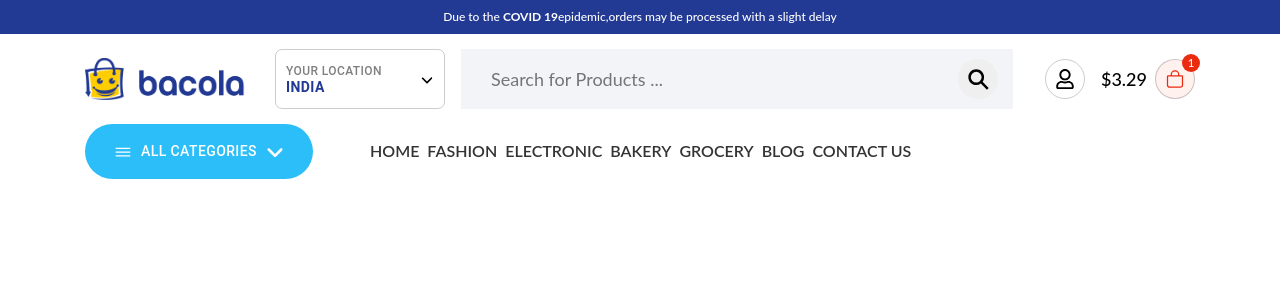
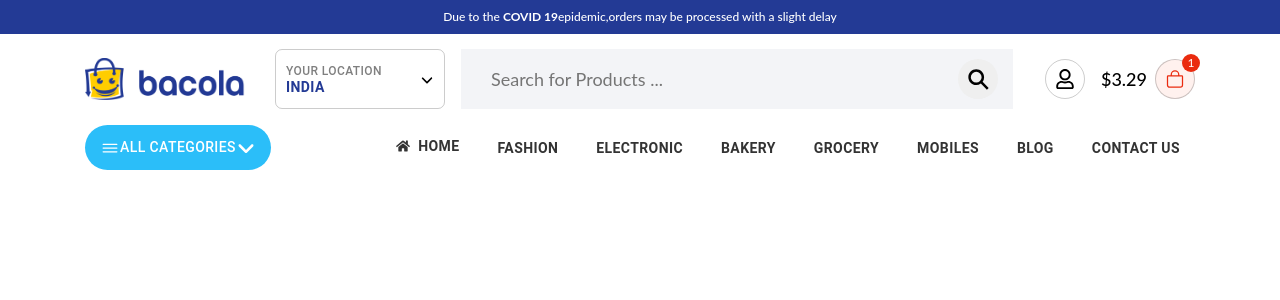
Before and after one commit to RohitMathur747/bacola, a React (Create React App) app: page / in a window 1280 px wide. Shown: the top 300 px of the page. Built offline with nearby package versions, Linux system fonts and the light colour scheme; no server answers.

Commit message:
Day 3 - Dailog box and country down list is Done!!

```diff
--- a/package.json
+++ b/package.json
@@ -12,6 +12,7 @@
     "@testing-library/jest-dom": "^6.9.1",
     "@testing-library/react": "^16.3.2",
     "@testing-library/user-event": "^13.5.0",
+    "axios": "^1.16.1",
     "bootstrap": "^4.1.3",
     "react": "^19.2.6",
     "react-dom": "^19.2.6",
--- a/src/App.css
+++ b/src/App.css
@@ -20,6 +20,28 @@ body {
   .container-xl {
     max-width: 1200px;
   }
+}
+
+::-webkit-scrollbar {
+  width: 8px !important;
+  height: 8px !important;
+}
+::-webkit-scrollbar-thumb {
+  background: #ccc !important;
+  border-radius: 4px !important;
+}
+::-webkit-scrollbar-track {
+  background: transparent !important;
+}
+
+nav .navPart1 {
+  max-width: 20%;
+  flex: 0 0 20%;
+}
+
+nav .navPart2 {
+  max-width: 80%;
+  flex: 0 0 80%;
 }
 
 .headerWrapper .top-strip {
@@ -78,7 +100,7 @@ body {
   opacity: 0.7;
 }
 
-header .headerSearch {
+.headerSearch {
   width: 60%;
   height: 60px;
   background-color: #f3f4f7;
@@ -86,7 +108,7 @@ header .headerSearch {
   position: relative;
 }
 
-header .headerSearch input {
+.headerSearch input {
   background: transparent;
   outline: none;
   font-size: 18px;
@@ -97,7 +119,7 @@ header .headerSearch input {
   padding: 0px 20px !important;
 }
 
-header .headerSearch button {
+.headerSearch button {
   position: absolute;
   right: 15px;
   top: 10px;
@@ -109,7 +131,7 @@ header .headerSearch button {
   border: none !important;
 }
 
-header .headerSearch button svg {
+.headerSearch button svg {
   font-size: 25px;
 }
 
@@ -157,14 +179,16 @@ header .headerSearch button svg {
 }
 
 nav .allCatTab {
+  font-size: 14px;
+  font-weight: 500;
+  color: #fff !important;
   background-color: #2bbef9;
-  padding: 15px 20px !important;
+  padding: 10px 15px !important;
   border-radius: 30px !important;
 }
 
 nav .allCatTab {
   color: #fff !important;
-  margin-right: 10px;
 }
 
 nav .allCatTab:hover {
@@ -187,9 +211,64 @@ nav .allCatTab .icon2 svg {
 nav .navPart2 ul {
   margin-bottom: 0px;
 }
+
 nav .navPart2 ul li a {
-  font-size: 16px;
+  text-decoration: none;
+  font-weight: 600;
+}
+
+nav .navPart2 ul li a button {
+  font-size: 14px;
   text-decoration: none;
   font-weight: 600;
   color: rgba(0, 0, 0, 0.8) !important;
+  text-transform: uppercase;
+  display: flex;
+  align-items: center;
+  padding: 10px 15px;
+  transition: all 0.2s ease-in-out;
 }
+
+nav .navPart2 ul li a:hover {
+  background: #f0faff;
+  color: #2bbef9 !important;
+  border-radius: 25px;
+}
+
+.locationModel .MuiPaper-elevation {
+  padding: 25px;
+  position: relative;
+}
+
+.locationModel .countryList {
+  margin-bottom: 0px;
+  max-height: 400px;
+  overflow-y: scroll;
+  overflow-x: hidden;
+}
+.locationModel .countryList li {
+  width: 100%;
+  list-style: none;
+}
+.locationModel .countryList li button {
+  width: 100%;
+  text-transform: uppercase;
+  color: #000 !important;
+  justify-content: flex-start !important;
+  padding: 15px 20px !important;
+}
+
+.locationModel .close_ {
+  position: absolute;
+  top: 10px;
+  right: 10px;
+  color: rgba(0, 0, 0, 0.8) !important;
+  min-width: 30px !important;
+  height: 40px !important;
+  width: 40px !important;
+  border-radius: 50% !important;
+}
+
+.locationModel .close_ svg {
+  font-size: 25px;
+}
--- a/src/App.js
+++ b/src/App.js
@@ -1,17 +1,43 @@
-import React from "react";
+import React, { useState, useEffect } from "react";
 import "bootstrap/dist/css/bootstrap.min.css";
 import { BrowserRouter, Route, Routes } from "react-router-dom";
 import Home from "./Pages/Home";
 import Header from "./Components/Header/index";
 import "./App.css";
+import { createContext } from "react";
+import axios from "axios";
+
+const MyContext = createContext();
 
 const App = () => {
+  const [countryList, setCountryList] = useState([]);
+
+  useEffect(() => {
+    getCountry("https://countriesnow.space/api/v0.1/countries/");
+  }, []);
+
+  const getCountry = async (url) => {
+    try {
+      const res = await axios.get(url);
+      setCountryList(res.data.data);
+    } catch (error) {
+      console.log(error);
+    }
+  };
+
+  const values = {
+    countryList,
+    setCountryList,
+  };
+
   return (
     <BrowserRouter>
-      <Header />
-      <Routes>
-        <Route path="/" exact={true} element={<Home />} />
-      </Routes>
+      <MyContext.Provider value={{ values }}>
+        <Header />
+        <Routes>
+          <Route path="/" exact={true} element={<Home />} />
+        </Routes>
+      </MyContext.Provider>
     </BrowserRouter>
   );
 };
--- a/src/Components/CountryDropdown/index.js
+++ b/src/Components/CountryDropdown/index.js
@@ -1,10 +1,22 @@
+import React, { useState } from "react";
 import Button from "@mui/material/Button";
 import { FaAngleDown } from "react-icons/fa6";
+import Dialog from "@mui/material/Dialog";
+import { IoSearchSharp } from "react-icons/io5";
+//import { IoIosClose } from "react-icons/io";
+import { IoClose } from "react-icons/io5";
+import Slide from "@mui/material/Slide";
+
+const Transition = React.forwardRef(function Transition(props, ref) {
+  return <Slide direction="up" ref={ref} {...props} />;
+});
 
 const CountryDropdown = ({ countries, selectedCountry, onCountryChange }) => {
+  const [isOpenModal, setIsOpenModal] = useState(false);
+
   return (
     <>
-      <Button className="countryDrop">
+      <Button className="countryDrop" onClick={() => setIsOpenModal(true)}>
         <div className="info d-flex flex-column">
           <span className="label">Your Location</span>
           <span className="name">India</span>
@@ -13,6 +25,82 @@ const CountryDropdown = ({ countries, selectedCountry, onCountryChange }) => {
           <FaAngleDown />
         </span>
       </Button>
+
+      <Dialog
+        open={isOpenModal}
+        onClose={() => setIsOpenModal(false)}
+        className="locationModel"
+        TransitionComponent={Transition}
+      >
+        <h4 className="mb-0">Choose your Delivery Location</h4>
+        <p>Enter your address and we will specify the offer for your area.</p>
+        <Button className="close_" onClick={() => setIsOpenModal(false)}>
+          <IoClose />
+        </Button>
+        <div className="headerSearch w-100">
+          <input
+            type="text"
+            className="searchInput"
+            placeholder="Search Your area..."
+          />
+          <button className="searchBtn">
+            <IoSearchSharp />
+          </button>
+        </div>
+
+        <ul className="countryList">
+          <li>
+            <Button onClick={() => setIsOpenModal(false)}>India</Button>
+          </li>
+          <li>
+            <Button onClick={() => setIsOpenModal(false)}>United States</Button>
+          </li>
+          <li>
+            <Button onClick={() => setIsOpenModal(false)}>
+              United Kingdom
+            </Button>
+          </li>
+          <li>
+            <Button onClick={() => setIsOpenModal(false)}>Australia</Button>
+          </li>
+          <li>
+            <Button onClick={() => setIsOpenModal(false)}>Canada</Button>
+          </li>
+          <li>
+            <Button onClick={() => setIsOpenModal(false)}>SriLanka</Button>
+          </li>
+          <li>
+            <Button onClick={() => setIsOpenModal(false)}>Bangladesh</Button>
+          </li>
+          <li>
+            <Button onClick={() => setIsOpenModal(false)}>Pakistan</Button>
+          </li>
+          <li>
+            <Button onClick={() => setIsOpenModal(false)}>Bhutan</Button>
+          </li>
+          <li>
+            <Button onClick={() => setIsOpenModal(false)}>Nepal</Button>
+          </li>
+          <li>
+            <Button onClick={() => setIsOpenModal(false)}>Maldives</Button>
+          </li>
+          <li>
+            <Button onClick={() => setIsOpenModal(false)}>Afghanistan</Button>
+          </li>
+          <li>
+            <Button onClick={() => setIsOpenModal(false)}>Myanmar</Button>
+          </li>
+          <li>
+            <Button onClick={() => setIsOpenModal(false)}>Thailand</Button>
+          </li>
+          <li>
+            <Button onClick={() => setIsOpenModal(false)}>Vietnam</Button>
+          </li>
+          <li>
+            <Button onClick={() => setIsOpenModal(false)}>Indonesia</Button>
+          </li>
+        </ul>
+      </Dialog>
     </>
   );
 };
--- a/src/Components/Header/Navigation/index.js
+++ b/src/Components/Header/Navigation/index.js
@@ -2,45 +2,68 @@ import Button from "@mui/material/Button";
 import { IoIosMenu } from "react-icons/io";
 import { FaAngleDown } from "react-icons/fa6";
 import { Link } from "react-router-dom";
+import { FaHome } from "react-icons/fa";
 
 const Navigation = () => {
   return (
     <nav>
       <div className="container">
         <div className="row">
-          <div className="col-sm-3 navPart1 d-flex align-items-center">
+          <div className="col-sm-2 navPart1 d-flex align-items-center">
             <Button className="allCatTab d-flex align-items-center">
-              <span className="icon1 mr-2 ml-2">
+              <span className="icon1">
                 <IoIosMenu />
               </span>
               <span className="text">ALL CATEGORIES</span>
-              <span className="icon2 mr-2 ml-2">
+              <span className="icon2">
                 <FaAngleDown />
               </span>
             </Button>
           </div>
-          <div className="col-sm-9 navPart2 d-flex align-items-center">
-            <ul className="list list-inline">
+          <div className="col-sm-10 navPart2 d-flex align-items-center">
+            <ul className="list list-inline ml-auto mb-0">
               <li className="list-inline-item">
-                <Link to="/">HOME</Link>
+                <Link to="/">
+                  <Button>
+                    <FaHome />
+                    &nbsp; HOME
+                  </Button>
+                </Link>
               </li>
               <li className="list-inline-item">
-                <Link to="/">FASHION</Link>
+                <Link to="/fashion">
+                  <Button>FASHION</Button>
+                </Link>
               </li>
               <li className="list-inline-item">
-                <Link to="/">ELECTRONIC</Link>
+                <Link to="/electronic">
+                  <Button>ELECTRONIC</Button>
+                </Link>
               </li>
               <li className="list-inline-item">
-                <Link to="/">BAKERY</Link>
+                <Link to="/bakery">
+                  <Button>BAKERY</Button>
+                </Link>
               </li>
               <li className="list-inline-item">
-                <Link to="/">GROCERY</Link>
+                <Link to="/grocery">
+                  <Button>GROCERY</Button>
+                </Link>
               </li>
               <li className="list-inline-item">
-                <Link to="/">BLOG</Link>
+                <Link to="/mobiles">
+                  <Button>MOBILES</Button>
+                </Link>
               </li>
               <li className="list-inline-item">
-                <Link to="/">CONTACT US</Link>
+                <Link to="/blog">
+                  <Button>BLOG</Button>
+                </Link>
+              </li>
+              <li className="list-inline-item">
+                <Link to="/contact">
+                  <Button>CONTACT US</Button>
+                </Link>
               </li>
             </ul>
           </div>
```
Also changed, not shown: 1 other file (tests, documents, lock files or other folders).
